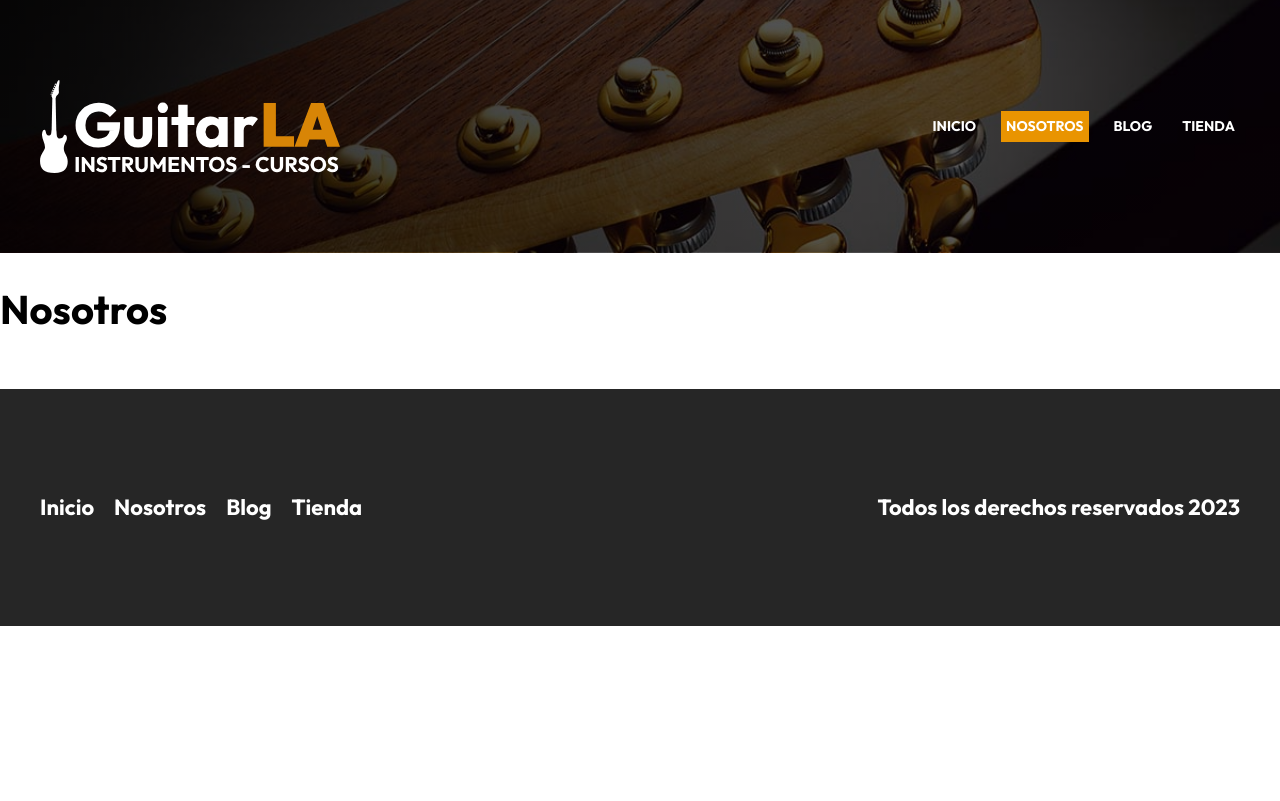
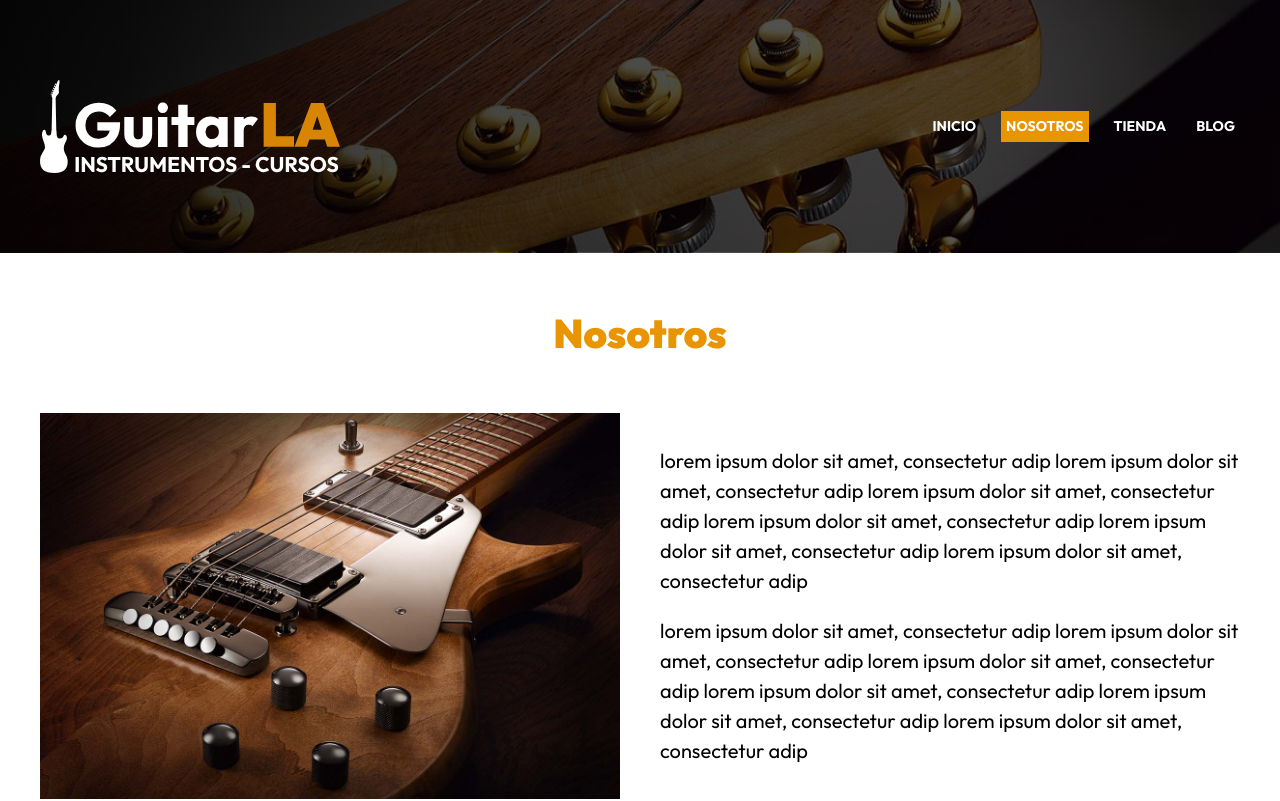
Before and after one commit to agustintrossero/guitarla-next, a Next.js app: page /nosotros in a window 1280 px wide. Shown: the top 801 px of the page. Built offline with nearby package versions, Linux system fonts and the light colour scheme.

Commit message:
changed nextconfig to accept the Image component formats to improve QA on image, also finished styleing nosotros page and change order of links on header and footer

```diff
--- a/components/footer.js
+++ b/components/footer.js
@@ -13,11 +13,11 @@
           <Link href="/nosotros">
             Nosotros
           </Link>
+          <Link href="/tienda">
+            Tienda
+          </Link>
           <Link href="/blog">
             Blog
-          </Link>
-          <Link href="/tienda">
-            Tienda
           </Link>
         </nav>
         <p className={styles.copyright}>Todos los derechos reservados {new Date().getFullYear()}</p>
--- a/components/header.js
+++ b/components/header.js
@@ -24,14 +24,14 @@
                         Nosotros
                     </a>
                 </Link>
+                <Link legacyBehavior href="/tienda">
+                    <a className={router.pathname === "/tienda" ? styles.active : ""}>
+                        Tienda
+                    </a>
+                </Link>
                 <Link legacyBehavior href="/blog">
                     <a className={router.pathname === "/blog" ? styles.active : ""}>
                         Blog
-                    </a>
-                </Link>
-                <Link legacyBehavior href="/tienda">
-                    <a className={router.pathname === "/tienda" ? styles.active : ""}>
-                        Tienda
                     </a>
                 </Link>
             </nav>
--- a/next.config.js
+++ b/next.config.js
@@ -1,6 +1,9 @@
 /** @type {import('next').NextConfig} */
 const nextConfig = {
   reactStrictMode: true,
+  images: {
+    formats: ['image/avif', 'image/webp']
+  }
 }
 
 module.exports = nextConfig
--- a/pages/nosotros.js
+++ b/pages/nosotros.js
@@ -1,12 +1,39 @@
 
+import Image from 'next/image';
 import Layout from '@/components/layout';
+import styles from '../styles/nosotros.module.css'
+
 export default function Nosotros(){
     return(
         <Layout
             title={"Nosotros"}
             description='Sobre nosotros, guitarLA, Tienda de musica'
         >
-            <h1>Nosotros</h1>
+            <main className="contenedor">
+                <h2 className='heading'>Nosotros</h2>
+                <div className={styles.contenido}>
+                    <Image src="/img/nosotros.jpg" width={1000} height={800} alt='banner sobre nosotros'/>
+                    <div>
+                        <p>
+                        lorem ipsum dolor sit amet, consectetur adip
+                        lorem ipsum dolor sit amet, consectetur adip
+                        lorem ipsum dolor sit amet, consectetur adip
+                        lorem ipsum dolor sit amet, consectetur adip
+                        lorem ipsum dolor sit amet, consectetur adip
+                        lorem ipsum dolor sit amet, consectetur adip
+                        </p>
+
+                        <p>
+                        lorem ipsum dolor sit amet, consectetur adip
+                        lorem ipsum dolor sit amet, consectetur adip
+                        lorem ipsum dolor sit amet, consectetur adip
+                        lorem ipsum dolor sit amet, consectetur adip
+                        lorem ipsum dolor sit amet, consectetur adip
+                        lorem ipsum dolor sit amet, consectetur adip
+                        </p>
+                    </div>
+                </div>
+            </main>
         </Layout>
     )
 }
--- /dev/null
+++ b/styles/nosotros.module.css
@@ -0,0 +1,11 @@
+.contenido{
+    display: grid;
+    gap: 4rem;
+}
+
+@media (min-width: 768px){
+    .contenido{
+        grid-template-columns: repeat(2, 1fr);
+        align-items: center;
+    }
+}
```
